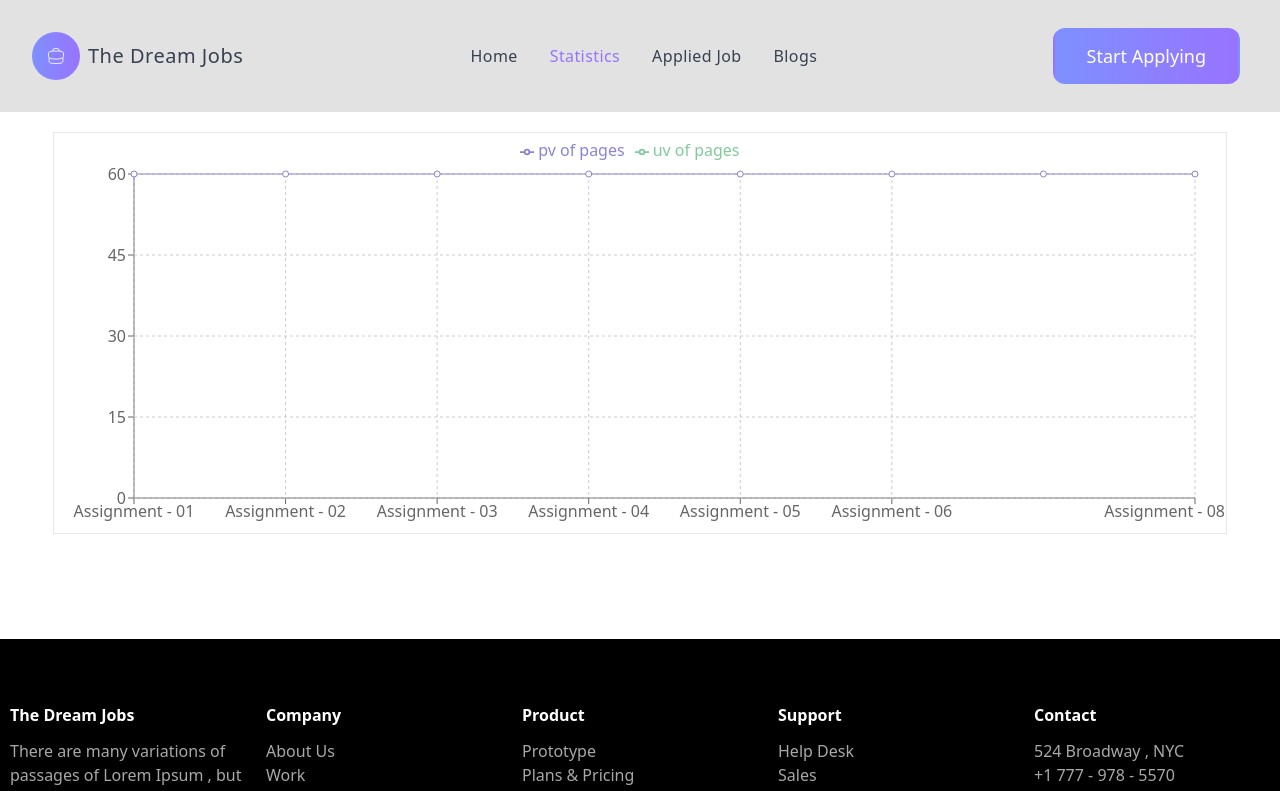
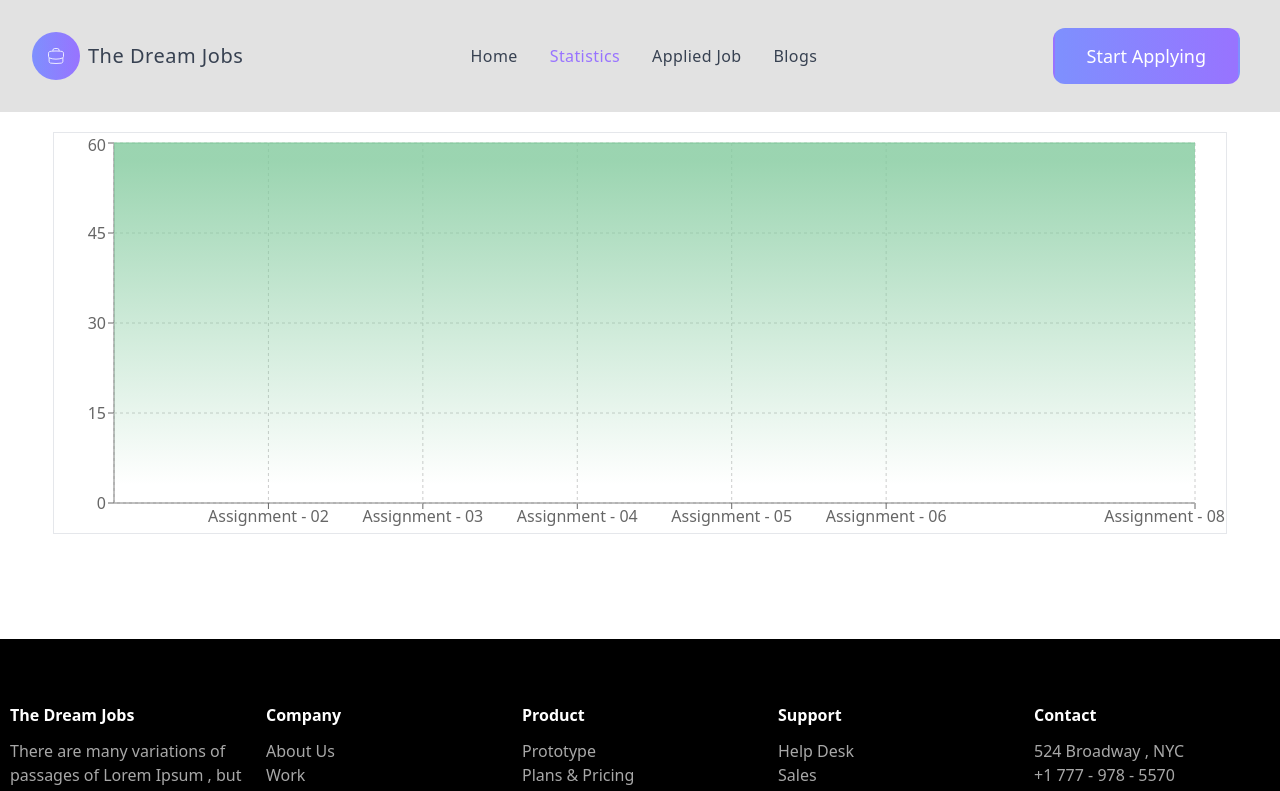
Before and after one commit to ashiqur-r-biplop/project-5, a React (Vite) app: page /Statistics in a window 1280 px wide. Shown: the top 791 px of the page. Built offline with nearby package versions, Linux system fonts and the light colour scheme.

Commit message:
added to fill

```diff
--- a/src/Components/AppliedJob/AppliedJob.jsx
+++ b/src/Components/AppliedJob/AppliedJob.jsx
@@ -17,7 +17,7 @@ const AppliedJob = () => {
           </select>
         </div>
       </div>
-      {getData.map((data) => (
+      {getData?.map((data) => (
         <ShowAplliedJob data={data} key={data.id}></ShowAplliedJob>
       ))}
     </div>
--- a/src/Components/Details/Detail.jsx
+++ b/src/Components/Details/Detail.jsx
@@ -14,6 +14,7 @@ import { addToDb } from "../utilities/fakedb";
 
 const Detail = () => {
   const DetailsCart = useLoaderData();
+
   const {
     Educational_Requirements,
     Experiences,
--- a/src/Components/ShowAplliedJob/ShowAplliedJob.jsx
+++ b/src/Components/ShowAplliedJob/ShowAplliedJob.jsx
@@ -5,24 +5,19 @@ import {
   faCircleDollarToSlot,
   faLocationDot,
 } from "@fortawesome/free-solid-svg-icons";
+import { Link } from "react-router-dom";
 const ShowAplliedJob = ({ data }) => {
   const {
     id,
     Company_Logo,
     Company_Name,
-    Educational_Requirements,
-    Experiences,
-    Job_Description,
-    Job_Responsibility,
     Job_location,
     Job_title,
     Job_type,
     Location,
     Salary,
-    email,
-    phone,
-    address,
   } = data;
+
   return (
     <div className="border p-3 mx-5 my-4">
       <div className="lg:flex justify-between items-center">
@@ -53,8 +48,9 @@ const ShowAplliedJob = ({ data }) => {
           </div>
         </div>
         {/* btn */}
-
+        <Link to={`Details/${id}`}>
           <button className="btn-primary">View Details</button>
+        </Link>
       </div>
     </div>
   );
--- a/src/Components/Statistics/Statistics.jsx
+++ b/src/Components/Statistics/Statistics.jsx
@@ -1,14 +1,5 @@
 import React from "react";
-import {
-  CartesianGrid,
-  Legend,
-  Line,
-  LineChart,
-  ResponsiveContainer,
-  Tooltip,
-  XAxis,
-  YAxis,
-} from "recharts";
+import { Area, AreaChart, CartesianGrid, ResponsiveContainer, Tooltip, XAxis, YAxis } from "recharts";
 
 const Statistics = () => {
   const data = [
@@ -51,30 +42,41 @@ const Statistics = () => {
     <div>
       <div className="mx-auto  border my-5 lg:w-11/12">
         <ResponsiveContainer width="100%" height={400}>
-          <LineChart
+          <AreaChart
             width="100%"
             height={250}
             data={data}
-            margin={{ top: 5, right: 30, left: 20, bottom: 5 }}
+            margin={{ top: 10, right: 30, left: 0, bottom: 0 }}
           >
+            <defs>
+              <linearGradient id="colorUv" x1="0" y1="0" x2="0" y2="1">
+                <stop offset="5%" stopColor="#8884d8" stopOpacity={0.8} />
+                <stop offset="95%" stopColor="#8884d8" stopOpacity={0} />
+              </linearGradient>
+              <linearGradient id="colorPv" x1="0" y1="0" x2="0" y2="1">
+                <stop offset="5%" stopColor="#82ca9d" stopOpacity={0.8} />
+                <stop offset="95%" stopColor="#82ca9d" stopOpacity={0} />
+              </linearGradient>
+            </defs>
             <XAxis dataKey="name" />
-            <YAxis dataKey="Totat_number" />
+            <YAxis />
             <CartesianGrid strokeDasharray="3 3" />
             <Tooltip />
-            <Legend verticalAlign="top" height={36} />
-            <Line
-              name="pv of pages"
+            <Area
+              type="monotone"
+              dataKey="uv"
+              stroke="#8884d8"
+              fillOpacity={1}
+              fill="url(#colorUv)"
+            />
+            <Area
               type="monotone"
               dataKey="pv"
-              stroke="#8884d8"
+              stroke="#82ca9d"
+              fillOpacity={1}
+              fill="url(#colorPv)"
             />
-            <Line
-              name="uv of pages"
-              type="monotone"
-              dataKey="uv"
-              stroke="#82ca9d"
-            />
-          </LineChart>
+          </AreaChart>
         </ResponsiveContainer>
       </div>
     </div>
--- a/src/Components/utilities/fakedb.js
+++ b/src/Components/utilities/fakedb.js
@@ -18,7 +18,6 @@ const addToDb = (cart) => {
     storedCart.push(cart)
     localStorage.setItem("job-cart", JSON.stringify(storedCart))
   }
-
 };
 
 const removeFromDb = (id) => {
--- a/src/index.css
+++ b/src/index.css
@@ -12,7 +12,7 @@
 }
 
 .btn-primary {
-  @apply font-medium m-0 px-4 py-2 md:px-8 text-white md:py-3 m-2 text-lg rounded-xl  border-transparent border-2 bg-gradient-to-r from-[#7E90FE] to-[#9873FF] hover:bg-gradient-to-l
+  @apply font-medium m-0 px-4 py-2 md:px-8 text-white md:py-3 m-2 text-lg rounded-xl  border-transparent border-2 bg-gradient-to-r from-[#7E90FE] to-[#9873FF] hover:bg-gradient-to-l hover:scale-105 transition duration-200
 }
 
 .btn-outlined {
```
